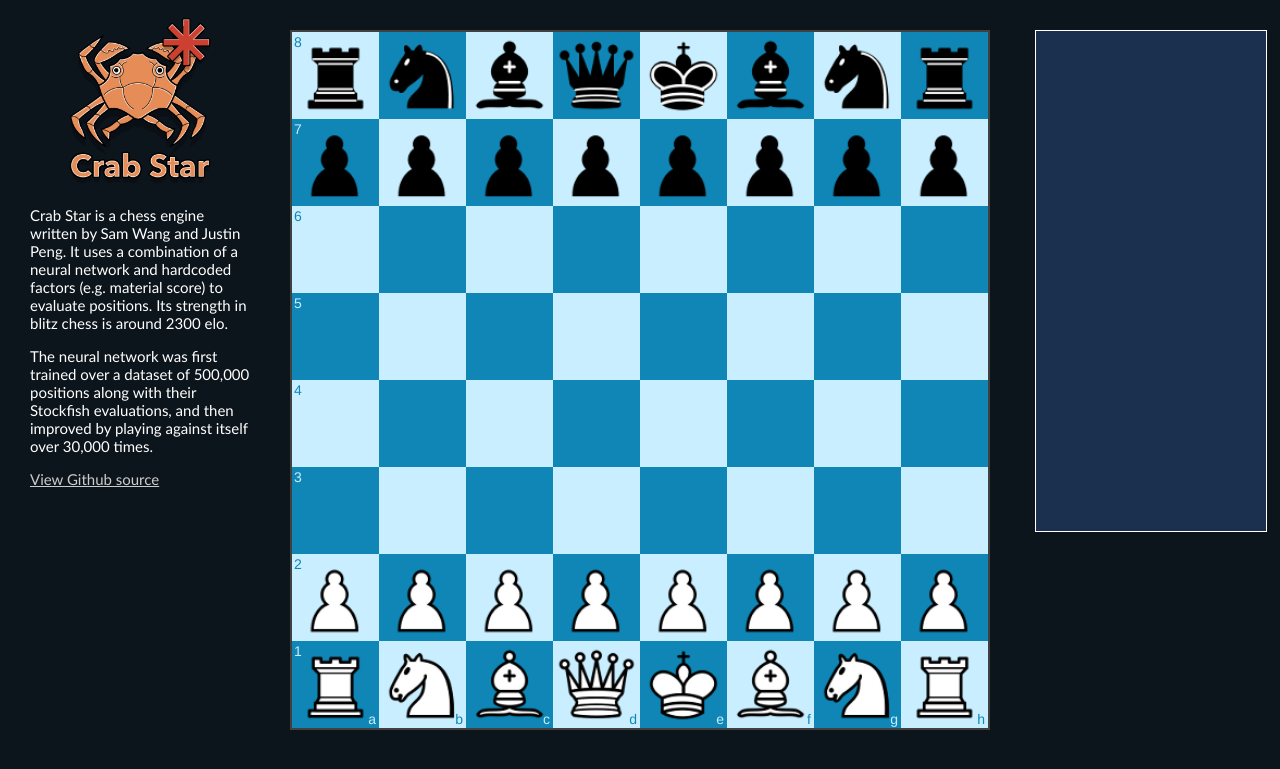
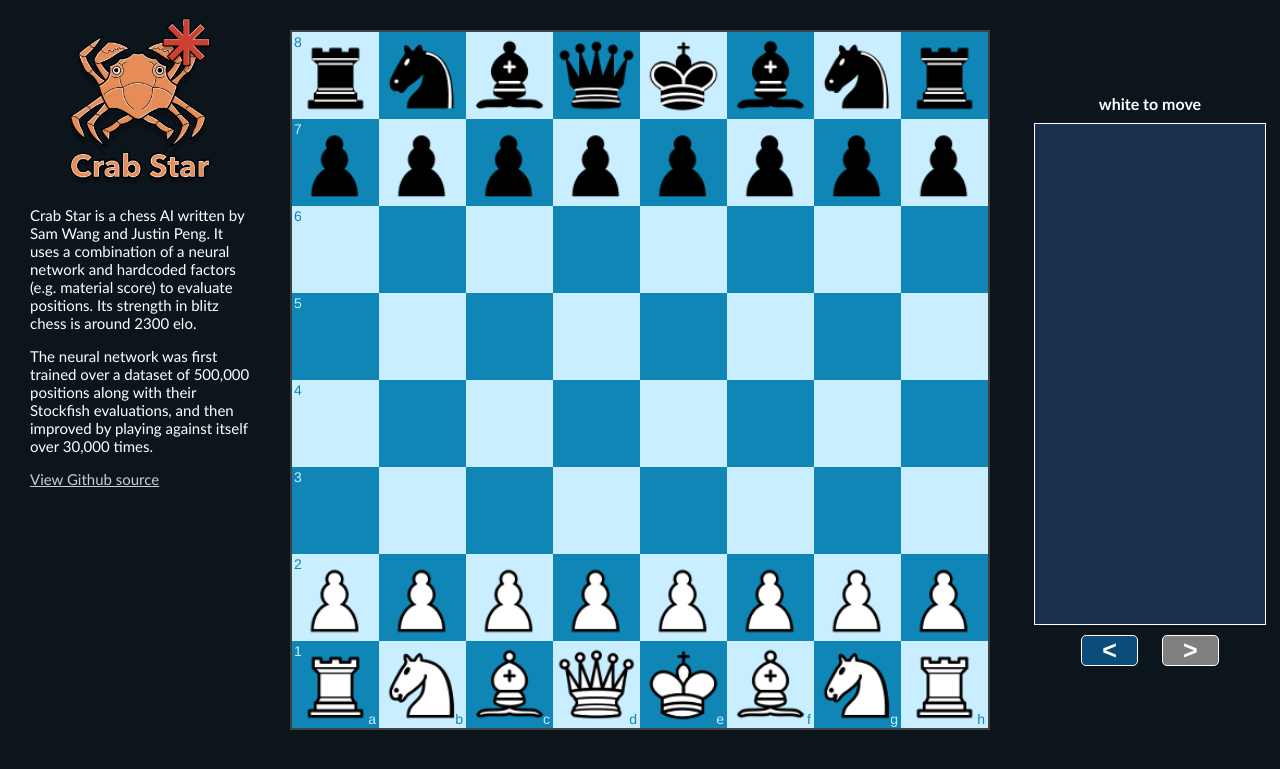
Before and after one commit to samwang2002/CrabStar, a Flask app: page / in a window 1280 px wide. Shown: the top 769 px of the page. Run offline with Flask 2, Linux system fonts and the light colour scheme; some libraries are stand-ins or nearby versions.

Commit message:
added status and non functioning forward/back buttons

```diff
--- a/templates/crabstar.html
+++ b/templates/crabstar.html
@@ -52,10 +52,15 @@
             }
 
             #right {
-                padding: 30px 0px 0px 20px;
+                padding: 0px 0px 0px 20px;
+                margin-top: 30px;
                 width: 250px;
                 flex-shrink: 0;
                 box-sizing: border-box;
+                display: flex;
+                align-items: center;
+                justify-content: center;
+                flex-flow: column nowrap;
             }
 
             #boardGui {
@@ -69,12 +74,17 @@
                 margin: auto;
             }
 
+            #status-label {
+                font-weight: bold;
+            }
+
             #move-list {
                 background-color: #1b2f4f;
                 width: 100%;
                 height: 500px;
                 border: 1px solid white;
                 overflow: auto;
+                margin: 10px 0px;
             }
 
             #move-list table {
@@ -97,9 +107,24 @@
                 width: 42%;
             }
 
-            #status, #fen, #pgn {
-                margin-top: -5px;
-                padding-bottom: 10px;
+            button {
+                font-size: 25px;
+                font-weight: bold;
+                background-color: #0b4c7a;
+                color: white;
+                border: 1px solid white;
+                box-shadow: none;
+                margin: 0px 10px;
+                padding: 0px 20px;
+                border-radius: 5px;
+            }
+
+            button:hover {
+                background-color: #1b2f4f;
+            }
+
+            button:disabled {
+                background-color: #808080;
             }
 
             /* chess board highlights */
@@ -126,7 +151,7 @@
             <div id="left">
                 <div style="text-align: center;"><img src="/static/img/cs-text-nobg.png" id="logo"></div>
                 <p>
-                    Crab Star is a chess engine written by Sam Wang and Justin Peng.
+                    Crab Star is a chess AI written by Sam Wang and Justin Peng.
                     It uses a combination of a neural network and hardcoded factors (e.g. material score)
                     to evaluate positions.
                     Its strength in blitz chess is around 2300 elo.
@@ -145,7 +170,12 @@
             <div id="boardGui"></div>
 
             <div id="right">
+                <div id="status-label">white to move</div>
                 <div id="move-list"><table id="move-table"></table></div>
+                <div id="move-buttons">
+                    <button id="back-button">&#60;</button>
+                    <button id="forward-button" disabled>&#62;</button>
+                </div>
             </div>
         </div>
 
@@ -156,9 +186,6 @@
     // define game variables
     var net_weight = 0.25;
     var game = new Chess();
-    // var $status = $('#status');
-    // var $fen = $('#fen');
-    // var $pgn = $('#pgn');
 
     var ply = 0;
 
@@ -174,6 +201,8 @@
     board = Chessboard('boardGui', config);
     var $boardGui = $('#boardGui');
     $(window).resize(resizeBoard);         // dynamically resize chess board
+
+    var $status = $('#status-label');
 
     // for square highlighting
     let squareClass = '.square-55d63';
@@ -248,6 +277,7 @@
             lastTarget = data.best_move.slice(2, 4);
             highlightSquare(lastSource, 'black');
             highlightSquare(lastTarget, 'black');
+            updateStatus();
         });
         updateStatus();
     }
@@ -269,23 +299,26 @@
 
         // checkmate?
         if (game.in_checkmate()) {
-            status = 'game over, ' + moveColor + ' is in checkmate.';
+            status = moveColor + ' is in checkmate';
         }
 
         // draw?
         else if (game.in_draw()) {
-            status = 'game over, drawn position';
+            status = 'game drawn';
         }
 
         // game still on
         else {
             status = moveColor + ' to move';
 
-            // check?
-            if (game.in_check()) {
-                status += ', ' + moveColor + ' is in check';
-            }
+            // // check?
+            // if (game.in_check()) {
+            //     status += ', ' + moveColor + ' is in check';
+            // }
         }
+
+        // update elements
+        $status.html(status);
 
         // add move to table
         if (ply > 0 && ply % 2 == 0) {
@@ -351,12 +384,18 @@
         let newWidth = Math.min(containerWidth - 500, 700);
         document.getElementById('boardGui').setAttribute("style", "width: " + newWidth + "px;");
         board.resize();
+
         // make sure new board still displays highlights
         if (lastSource != null) {
             highlightSquare(lastSource, (ply % 2 == 0) ? "white" : "black");
             highlightSquare(lastTarget, (ply % 2 == 0) ? "white" : "black");
         }
+
+        // set right toolbar height equal to board
+        let rightHeight = Math.max(newWidth, 550);
+        document.getElementById('right').setAttribute('style', 'height: ' + rightHeight + 'px;');
     }
 
     updateStatus();
+    resizeBoard();
 </script>
```
